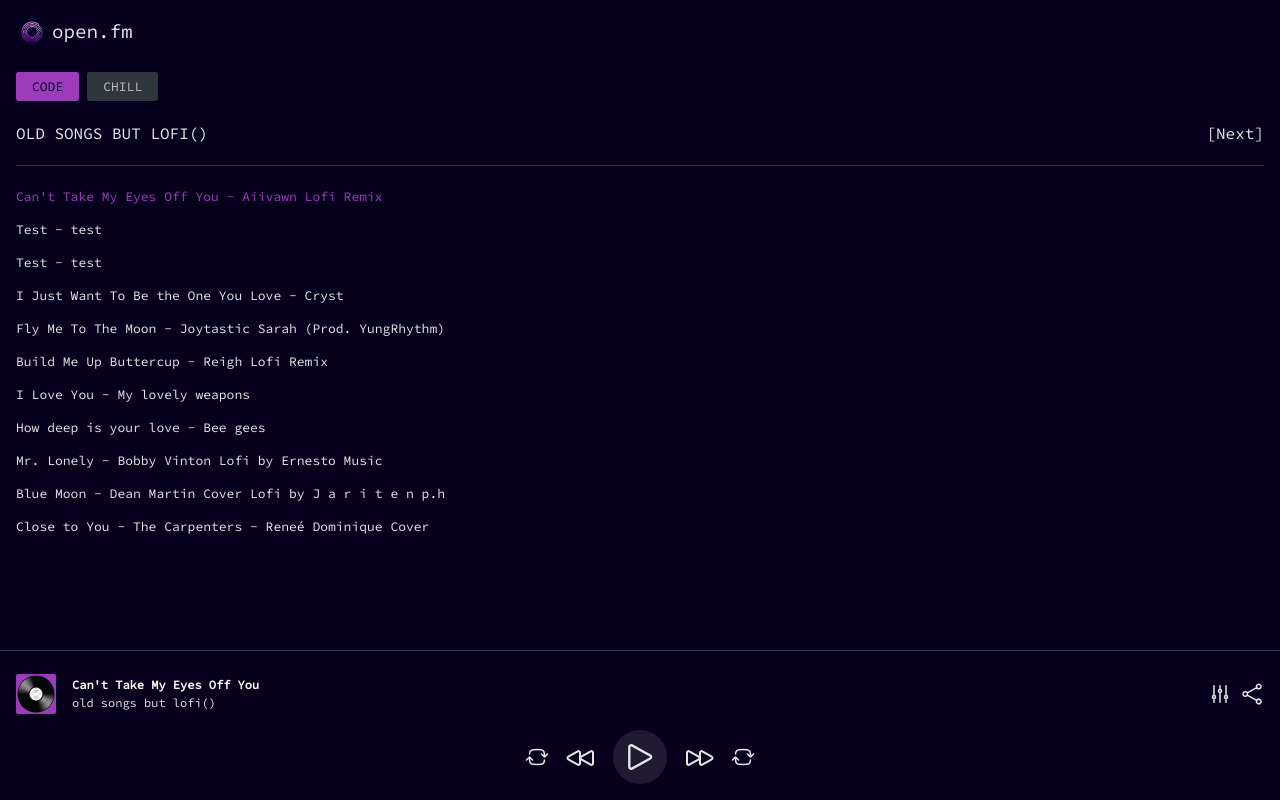
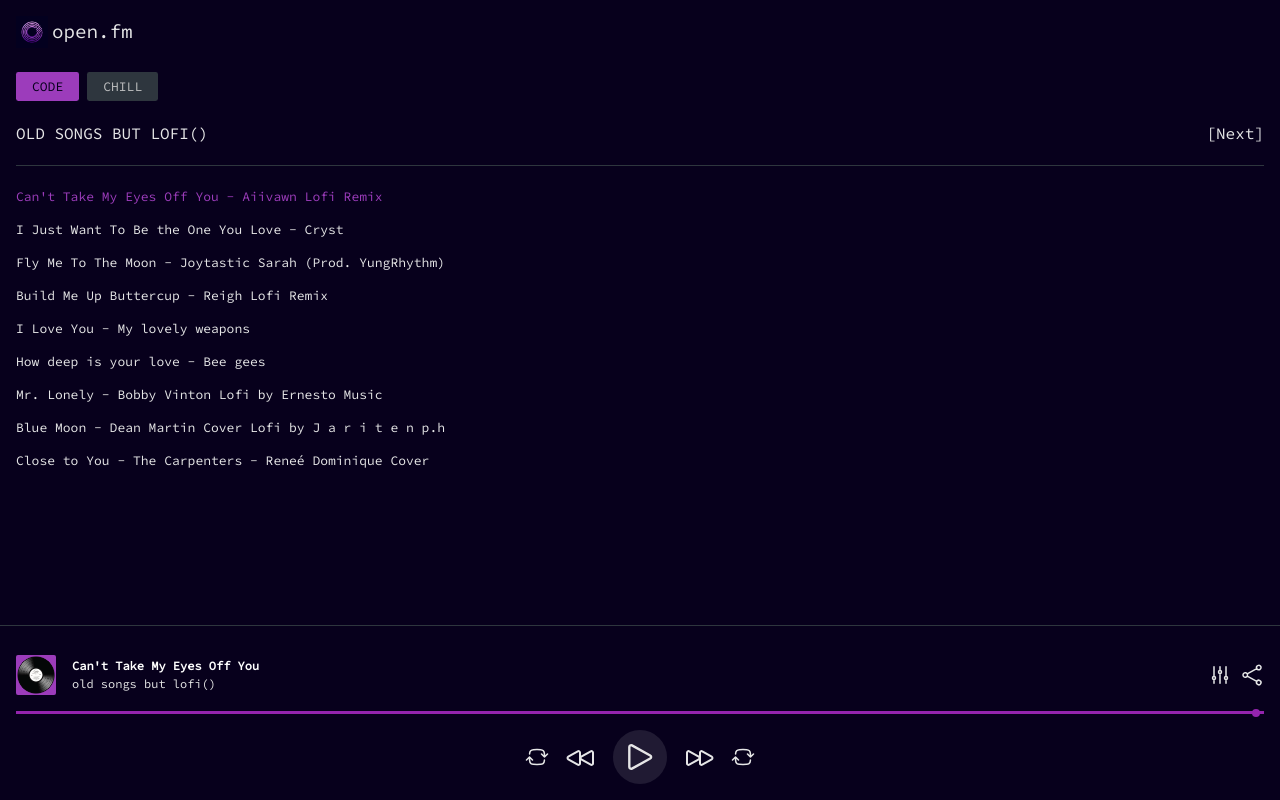
Before and after one commit to open-foundation-team/open-fm, a React (Vite) app: page / in a window 1280 px wide. Built offline with nearby package versions, Linux system fonts and the light colour scheme.

Commit message:
WIP: scrubber component.

```diff
--- a/src/App.tsx
+++ b/src/App.tsx
@@ -94,6 +94,8 @@
         nowPlaying={nowPlaying}
         setPlaying={setPlaying}
         songControl={songControl}
+        duration={duration}
+        currentTime={currentTime}
       />
       <MusicPlayer
         key={nowPlaying.song.src}
--- a/src/components/PlayerControls/index.tsx
+++ b/src/components/PlayerControls/index.tsx
@@ -12,6 +12,7 @@
 
 // Type imports
 import { IPlaylist, ISong } from '../../types';
+import { Scrubber } from '..';
 
 
 // Component interface
@@ -23,6 +24,8 @@
         playlist: IPlaylist
     };
     songControl: (action: 'next' | 'prev') => void;
+    duration: number;
+    currentTime: number;
 }
 
 
@@ -31,7 +34,9 @@
     isPlaying,
     setPlaying,
     nowPlaying,
-    songControl
+    songControl,
+    duration,
+    currentTime
 }: PlayerControlsProps) => {
 
     const [isAmbienceOpen, setAmbienceOpen] = useState(false);
@@ -102,6 +107,14 @@
                     </div>
                 </div>
 
+                {/* Scrubber section */}
+                <div className="player-scrubber">
+                    <Scrubber
+                        duration={duration}
+                        value={currentTime}
+                    />
+                </div>
+
                 {/* Music controls section */}
                 <div className="player-controls">
                     <button className="loop-shuffle">
--- a/src/components/PlayerControls/styles.scss
+++ b/src/components/PlayerControls/styles.scss
@@ -8,7 +8,7 @@
     position: absolute;
     bottom: 0;
 
-    height: 150px;
+    height: 175px;
     width: 100%;
 
     padding: 1rem;
@@ -66,6 +66,10 @@
                 height: 24px;
             }
         }
+    }
+
+    .player-scrubber {
+        width: 100%;
     }
 
     .player-controls {
--- /dev/null
+++ b/src/components/Scrubber/index.tsx
@@ -0,0 +1,30 @@
+// Style imports
+import './styles.scss';
+
+
+// Component declaration props
+interface ScrubberProps {
+    value?: number;
+    duration?: number;
+}
+
+
+// Declaration and export of component
+export const Scrubber = ({ value = 50, duration = 100 }: ScrubberProps) => {
+
+    const calcValue = value * 100 / duration;
+    const progressValue = calcValue <= 100 ? calcValue : 100;
+
+    return (
+        <div className="scrubber-styled">
+            <div
+                className="scrubber-progress"
+                style={{ width: `${progressValue}%` }}
+            />
+            <div
+                className="scrubber-marker"
+                style={{ left: `${progressValue - 1}%` }}
+            />
+        </div>
+    );
+};
--- /dev/null
+++ b/src/components/Scrubber/styles.scss
@@ -0,0 +1,24 @@
+.scrubber-styled {
+    position: relative;
+
+    height: 3px;
+    width: 100%;
+
+    background: #292f36;
+
+    .scrubber-progress {
+        height: 100%;
+        background: #9424ae;
+    }
+
+    .scrubber-marker {
+        position: absolute;
+        top: -2px;
+
+        height: 8px;
+        width: 8px;
+        border-radius: 100%;
+
+        background: #9424ae;
+    }
+}
--- a/src/components/Sidebar/styles.scss
+++ b/src/components/Sidebar/styles.scss
@@ -12,7 +12,7 @@
 
     padding: 1rem;
 
-    padding-bottom: 150px;
+    padding-bottom: 175px;
 
     .sidebar-header {
         display: flex;
--- a/src/components/index.ts
+++ b/src/components/index.ts
@@ -1,4 +1,5 @@
 export * from './AmbiencePlayer';
 export * from './MusicPlayer';
 export * from './PlayerControls';
+export * from './Scrubber';
 export * from './Sidebar';
--- a/src/library/index.ts
+++ b/src/library/index.ts
@@ -11,16 +11,6 @@
                         title: "Can't Take My Eyes Off You",
                         artist: "Aiivawn Lofi Remix",
                         src: '/audio/playlists/old-songs-but-lofi/cant-take-my-eyes-off-you.mp3'
-                    },
-                    {
-                        title: "Test",
-                        artist: "test",
-                        src: '/audio/playlists/old-songs-but-lofi/test.mp3'
-                    },
-                    {
-                        title: "Test",
-                        artist: "test",
-                        src: '/audio/playlists/old-songs-but-lofi/test.mp3'
                     },
                     {
                         title: "I Just Want To Be the One You Love",
```
